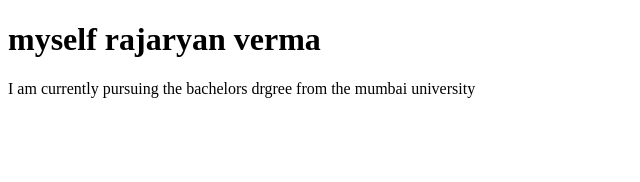
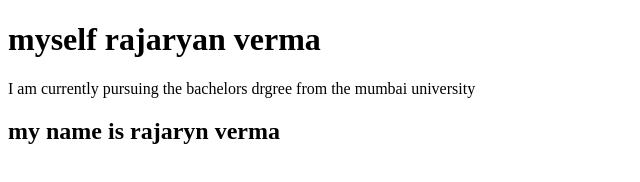
Before and after one commit to rajaryan0726/Demo-repository, a plain HTML site: page index.html in a window 1280 px wide. Shown: the whole page, without its empty margins (0-640 px from the left). Drawn offline with Linux system fonts and the light colour scheme.

Commit message:
adding the new line

```diff
--- a/index.html
+++ b/index.html
@@ -1,3 +1,4 @@
 <!DOCTYPE html>
 <h1>myself rajaryan verma</h1>
 <p>I am currently pursuing the bachelors drgree from the mumbai university</p>
+<h2>my name is rajaryn verma</h2>
```
